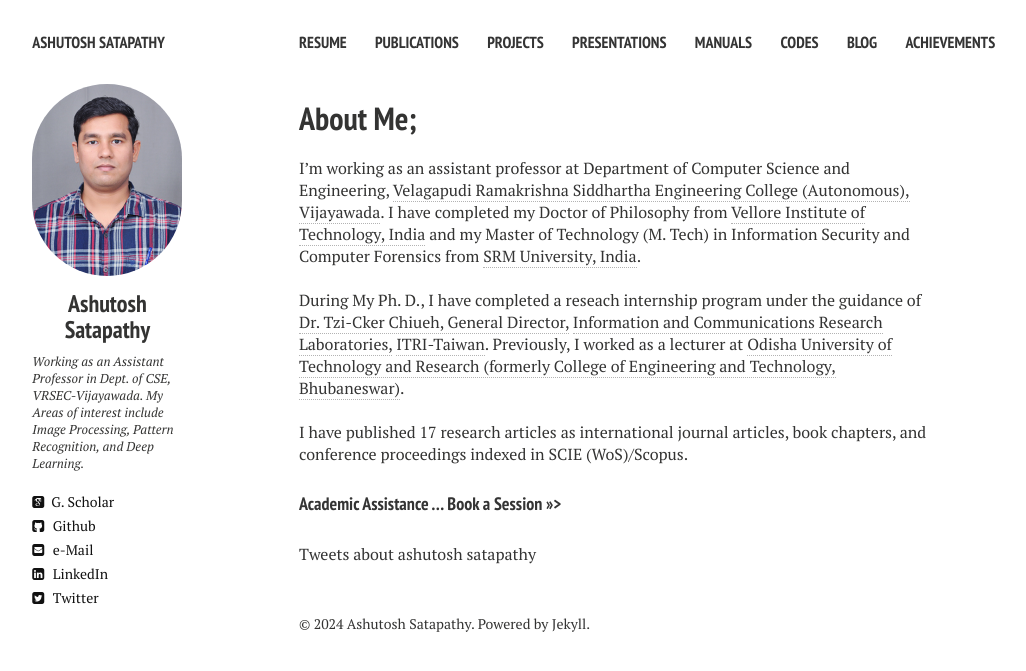
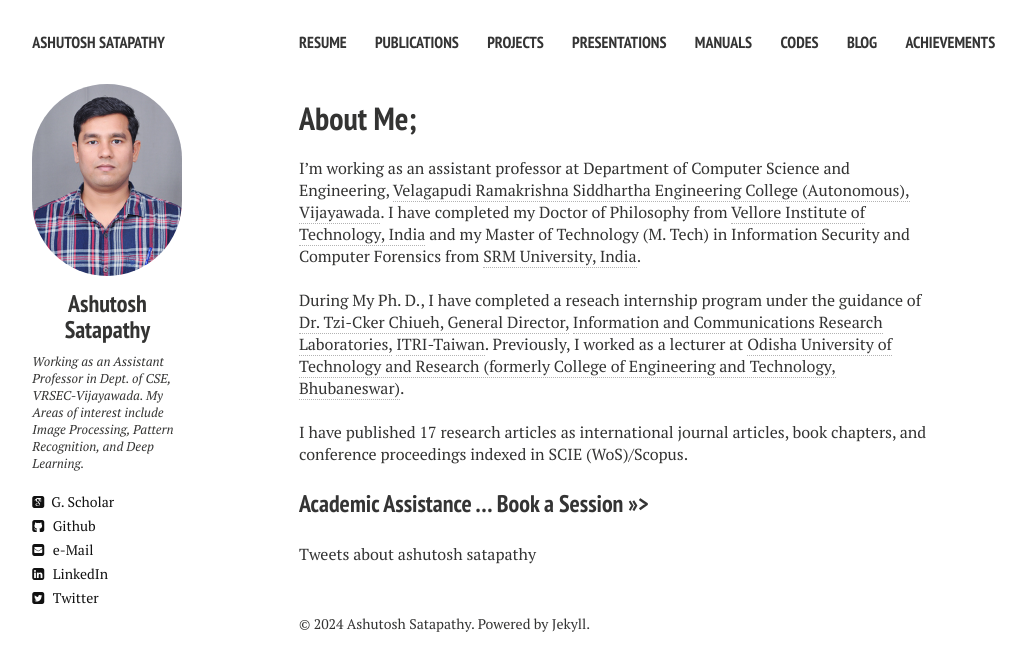
Before and after one commit to ashutoshsatapathy1990/ashutoshsatapathy1990.github.io, a Jekyll site: the page built from index.md, in a window 1280 px wide. Shown: the top 671 px of the page, without its empty margins (21-1047 px from the left). Built offline with Jekyll 4.4.1, drawn with Linux system fonts in a browser that asks for light colours; nearby versions of some CDN libraries; comment, search, counter and statistics services are not loaded.

```diff
--- a/index.md
+++ b/index.md
@@ -15,4 +15,4 @@ During My Ph. D., I have completed a reseach internship program under the guidan
 <br />
 I have published 17 research articles as international journal articles, book chapters, and conference proceedings indexed in SCIE (WoS)/Scopus.
 <br />
-#### [Academic Assistance ... Book a Session >>>](https://topmate.io/ashutosh_satapathy)
+### [Academic Assistance ... Book a Session >>>](https://topmate.io/ashutosh_satapathy)
```
